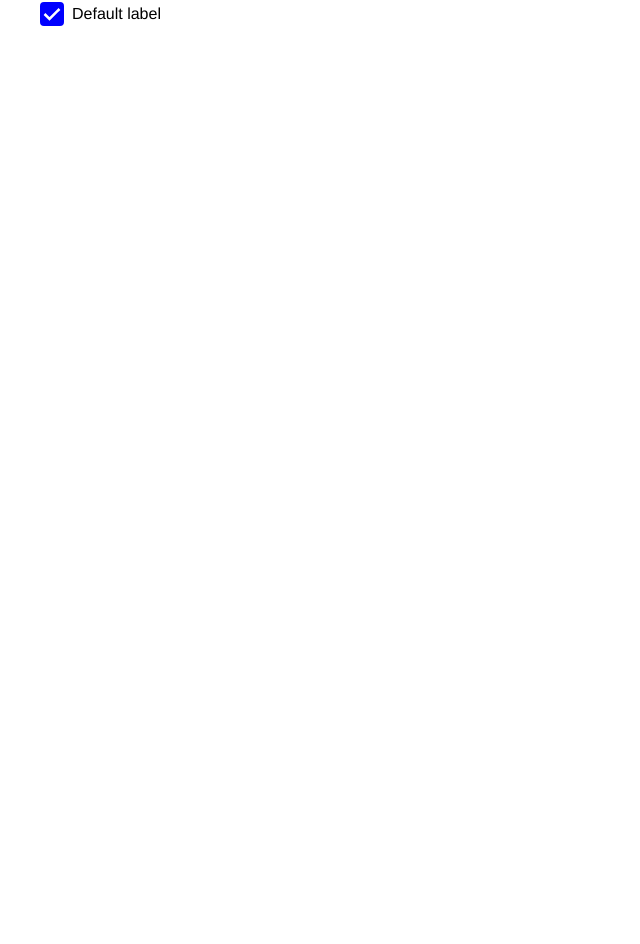
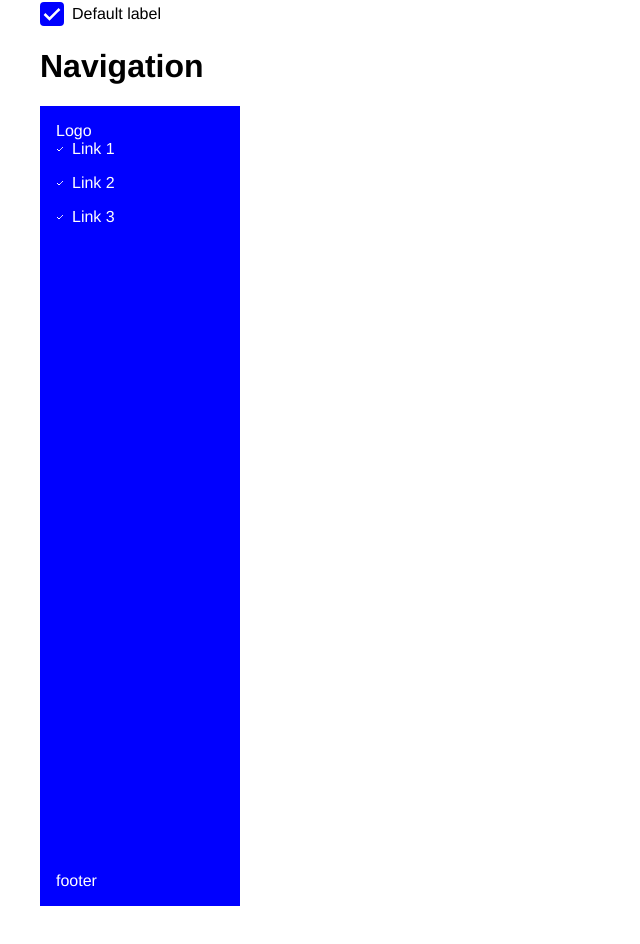
Before and after one commit to sherkoo/react-dls, a React (Create React App) app: page / in a window 1280 px wide. Shown: the part 2432-3376 px from the top of the page, without its empty margins (0-640 px from the left). Before the commit the page ends 2498 px from the top, so only its background shows below. Built offline with nearby package versions, Linux system fonts and the light colour scheme.

Commit message:
added navigation component

```diff
--- a/src/App.js
+++ b/src/App.js
@@ -5,6 +5,7 @@ import { ButtonGroup } from "./Components/Buttons/button.style";
 import { H1, H2, H3, Paragraph } from "./Components/Typography";
 import { Table, TableHead, TableBody } from "./Components/Tables";
 import CheckBox from "./Components/Checkbox";
+import { NavigationLeft } from "./Components/Navigation";
 
 const mockData = [
   "one",
@@ -127,6 +128,10 @@ function App() {
       <CheckBox click={() => handleClick()} label="Check box label" />
       <CheckBox label="Check box label" />
       <CheckBox />
+      <div>
+        <H1 label="Navigation" />
+        <NavigationLeft />
+      </div>
     </div>
   );
 }
--- /dev/null
+++ b/src/Components/Navigation/index.js
@@ -0,0 +1,39 @@
+import React from "react";
+import { Link } from "react-router-dom";
+import {
+  NavigationLeftContainer,
+  NavigationLinkContainer,
+  NavFooterContainer
+} from "./navigation.style";
+import icon from "../Checkbox/images/icons/check.svg";
+
+function NavigationLink(props) {
+  return (
+    <NavigationLinkContainer>
+      <img src={props.icon} alt={props.label} />
+      {props.label}
+    </NavigationLinkContainer>
+  );
+}
+
+function NavigationLeft(props) {
+  return (
+    <NavigationLeftContainer>
+      <div>
+        <div>
+          Logo
+        </div>
+        <div>
+          <NavigationLink icon={icon} label="Link 1" />
+          <NavigationLink icon={icon} label="Link 2" />
+          <NavigationLink icon={icon} label="Link 3" />
+        </div>
+      </div>
+      <NavFooterContainer>
+        footer
+      </NavFooterContainer>
+    </NavigationLeftContainer>
+  );
+}
+
+export { NavigationLeft };
--- /dev/null
+++ b/src/Components/Navigation/navigation.style.js
@@ -0,0 +1,27 @@
+import styled from 'styled-components';
+
+export const NavigationLeftContainer = styled.div`
+  background-color: blue;
+  height: 100vh;
+  max-width: 200px;
+  padding: 1em;
+  color: white;
+  display: flex;
+  flex-direction: column;
+  justify-content: space-between;
+`;
+
+export const NavigationLinkContainer = styled.div`
+  display: flex;
+  align-items: center;
+  gap: 8px;
+  margin-bottom: 16px;
+`;
+
+export const NavFooterContainer = styled.div`
+
+`;
+
+export const NavHeaderContainer = styled.div`
+
+`;
```
